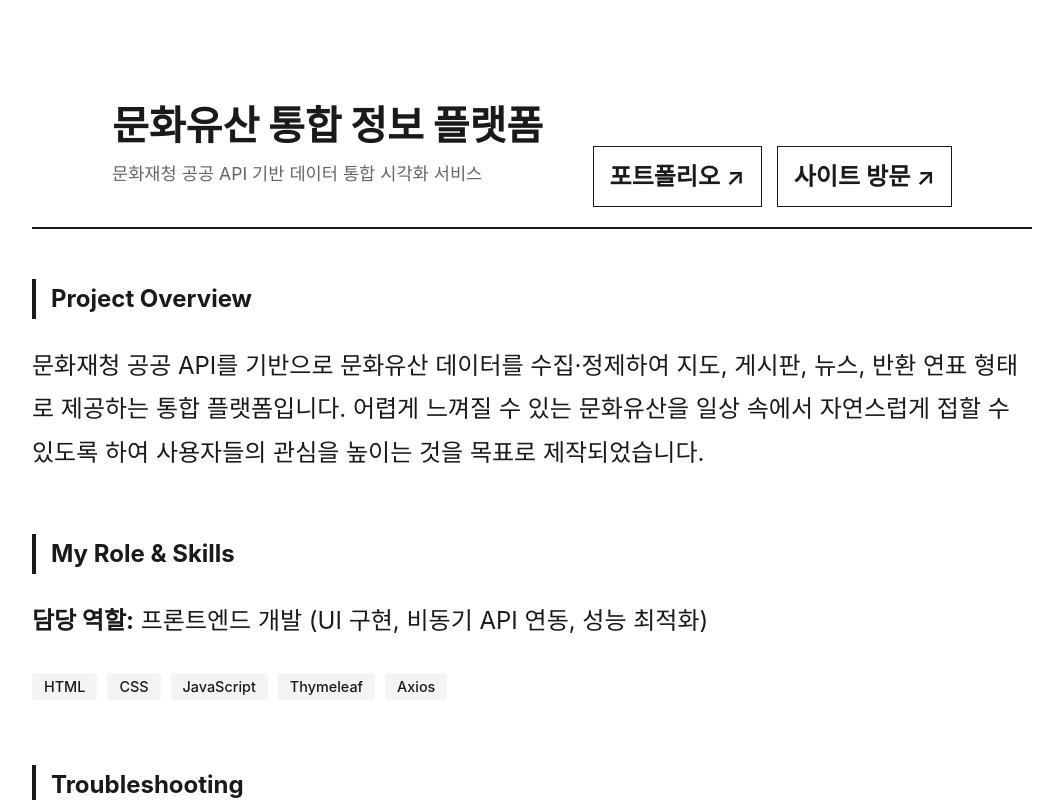
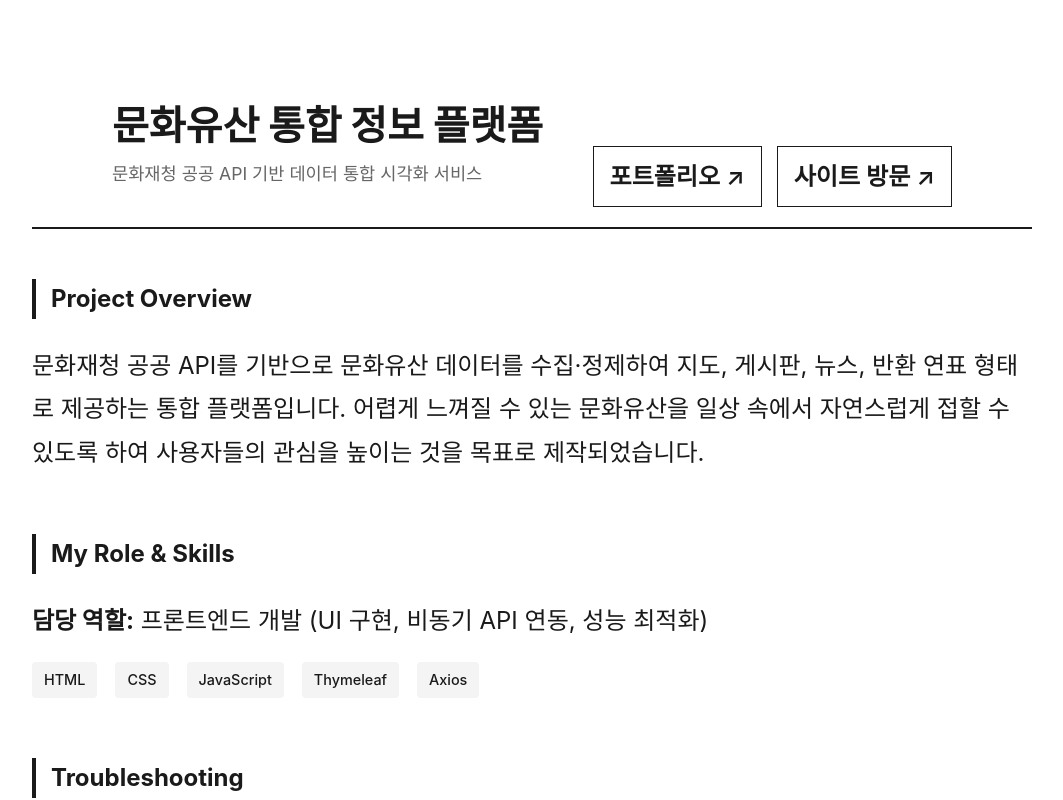
Before and after one commit to leehogun1/portfolio, a React (Vite) app: page /detail/1 in a window 1280 px wide. Shown: the top 800 px of the page, without its empty margins (108-1171 px from the left). Built offline with nearby package versions, Linux system fonts and the light colour scheme.

Commit message:
전체 수정

```diff
--- a/src/page/detail.jsx
+++ b/src/page/detail.jsx
@@ -73,6 +73,13 @@ const TroubleBox = styled.div`
   .highlight { color: #007bff; font-weight: 700; } /* 해결 방법 강조색 */
 `;
 
+const TeachBox = styled.div`
+  display: flex;
+  wdith: 100%;
+  flex-wrap: wrap;
+  gap: 8px;
+`;
+
 const ProjectDetail = () => {
   const { pathname } = useLocation();
 
@@ -111,11 +118,11 @@ const ProjectDetail = () => {
         <div style={{ marginBottom: '20px' }}>
           <strong>담당 역할:</strong> 프론트엔드 개발 (UI 구현, 비동기 API 연동, 성능 최적화)
         </div>
-        <div>
+        <TeachBox>
           {['HTML', 'CSS', 'JavaScript', 'Thymeleaf', 'Axios'].map(tech => (
             <TechTag key={tech}>{tech}</TechTag>
           ))}
-        </div>
+        </TeachBox>
       </Section>
 
       {/* 4. 핵심 트러블 슈팅 (가장 중요) */}
--- a/src/styles/hero.css
+++ b/src/styles/hero.css
@@ -26,7 +26,7 @@
 }
 
 .heroImg-sec img {
-    width: 80%;
+    width: 100%;
     height: 100%;
     display: block;
     border-radius: 50%;
@@ -68,4 +68,9 @@
         justify-content: center;
     }
 
+    .heroImg-sec {
+        width: 100%;
+        height: 380px;
+    }
+
 }
```
